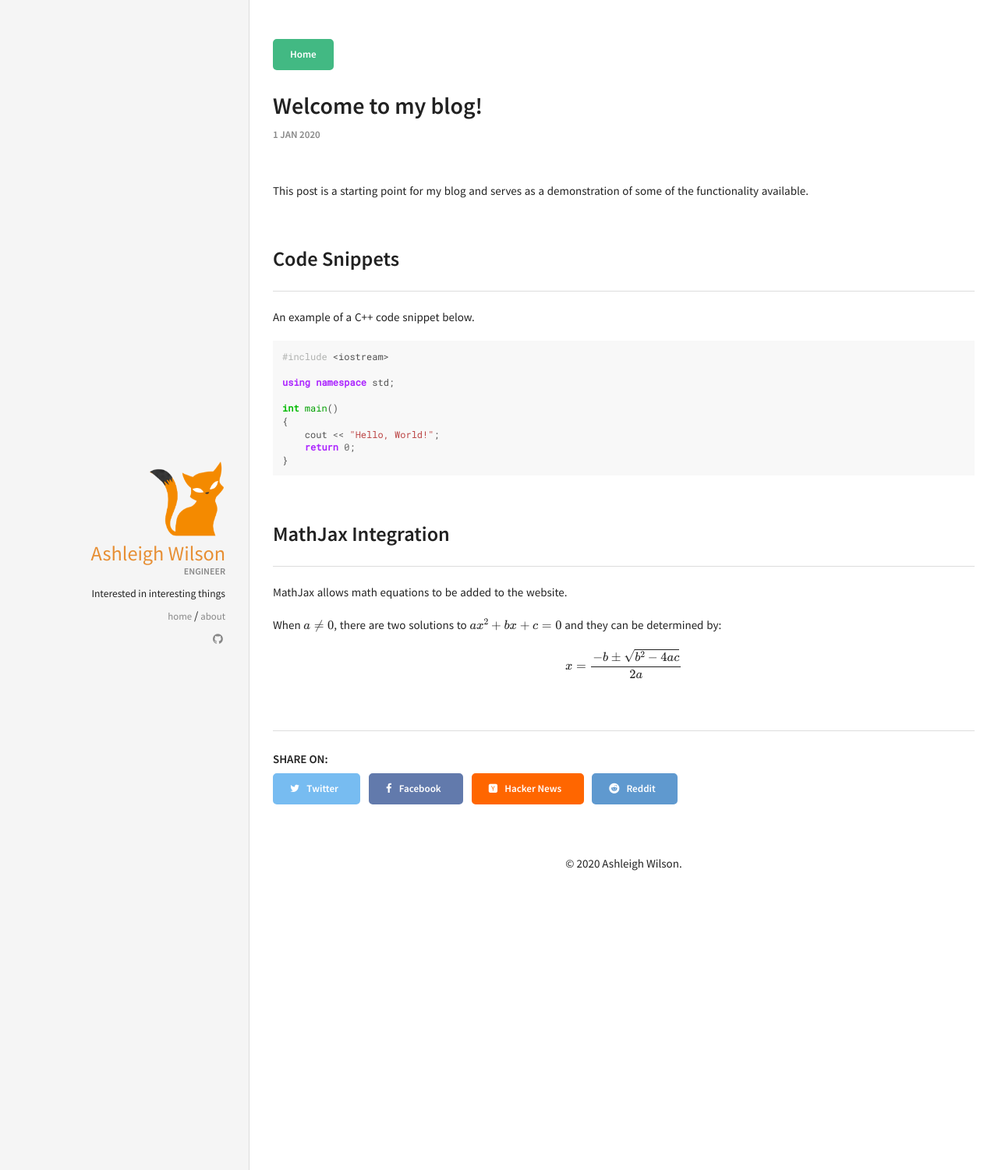
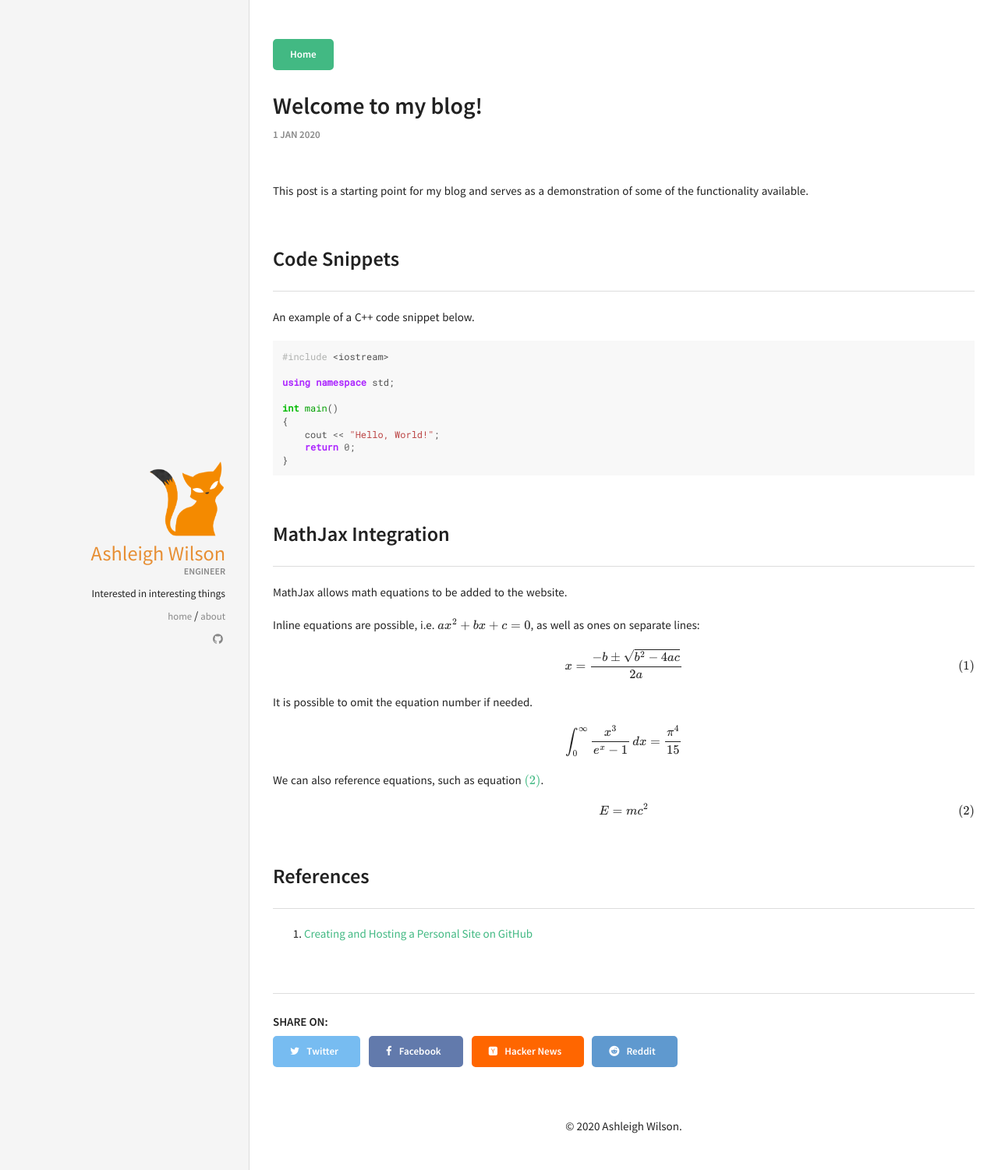
Before and after one commit to AshleighWilson/ashleighwilson.github.io, a Jekyll site: the page built from _posts/2020-01-01-welcome-to-my-blog.md, in a window 1280 px wide. Shown: the whole page at 78% size. Built offline with Jekyll 4.4.1, drawn with Linux system fonts in a browser that asks for light colours; formulas are drawn with MathJax 3.

Commit message:
Enabled equation numbers in MathJax.

```diff
--- a/_posts/2020-01-01-welcome-to-my-blog.md
+++ b/_posts/2020-01-01-welcome-to-my-blog.md
@@ -30,6 +30,18 @@ int main()
 MathJax allows math equations to be added to the website.
 
 
-When $$a \ne 0$$, there are two solutions to $$ax^2 + bx + c = 0$$ and they can be determined by:
+Inline equations are possible, i.e. $$ax^2 + bx + c = 0$$, as well as ones on separate lines:
 
 $$x = {-b \pm \sqrt{b^2-4ac} \over 2a}$$
+
+It is possible to omit the equation number if needed.
+
+$$ \int_0^\infty \frac{x^3}{e^x-1}\,dx = \frac{\pi^4}{15} \nonumber $$
+
+We can also reference equations, such as equation \eqref{Einstein}.
+
+$$ E=mc^2 \label{Einstein} $$
+
+## References
+
+1. [Creating and Hosting a Personal Site on GitHub](http://jmcglone.com/guides/github-pages/)
```
Also changed, not shown: _includes/js.html (+7 -0 lines).
